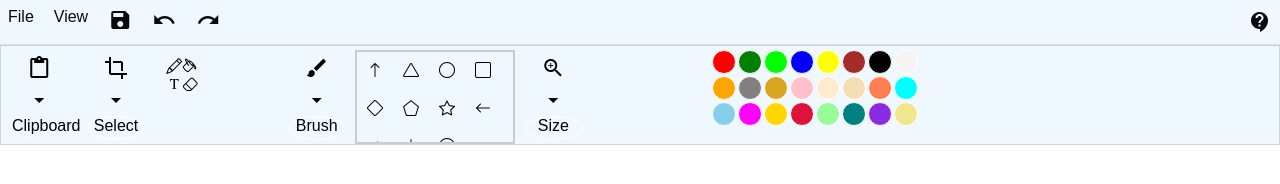
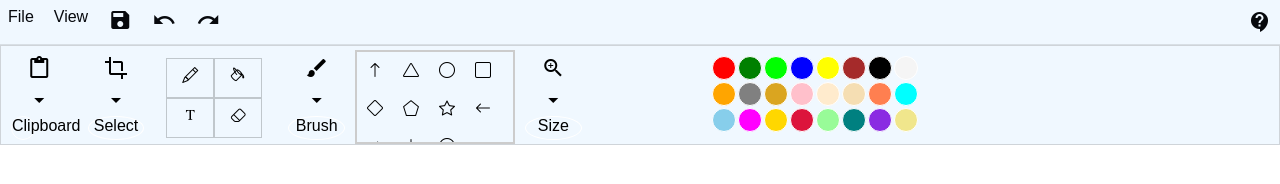
Before and after one commit to sudipadk/Ms-Paint, a plain HTML site: page index.html in a window 1280 px wide. Drawn offline with nearby package versions, Linux system fonts and the light colour scheme.

Commit message:
Designing Style Changed

```diff
--- a/style.css
+++ b/style.css
@@ -203,13 +203,17 @@ header {
     color: black;
 }
 
-.tools .material-icons{
+.tools i{
     border: 1px solid rgba(0, 0, 0,0.2);
     padding: 8px;
     width: 48px;
     height: 40px;
 }
 
+.bi-pencil{
+    width: 28px;
+    height: 28px;
+}
 .matrix-brush {
     display: none;
     grid-template-columns: repeat(3, 1fr);
@@ -254,7 +258,7 @@ header {
 /* color palette */
 
 .color-container {
-    margin-top: 4px;
+    margin-top: 10px;
     width: 205px;
     display: grid;
     gap: 2px;
@@ -269,8 +273,7 @@ p{
     border-radius: 50%;
     width: 24px;
     height: 24px;
-    /* gap: 5px; */
-    /* margin: 0px; */
+
 
 }
 
```
